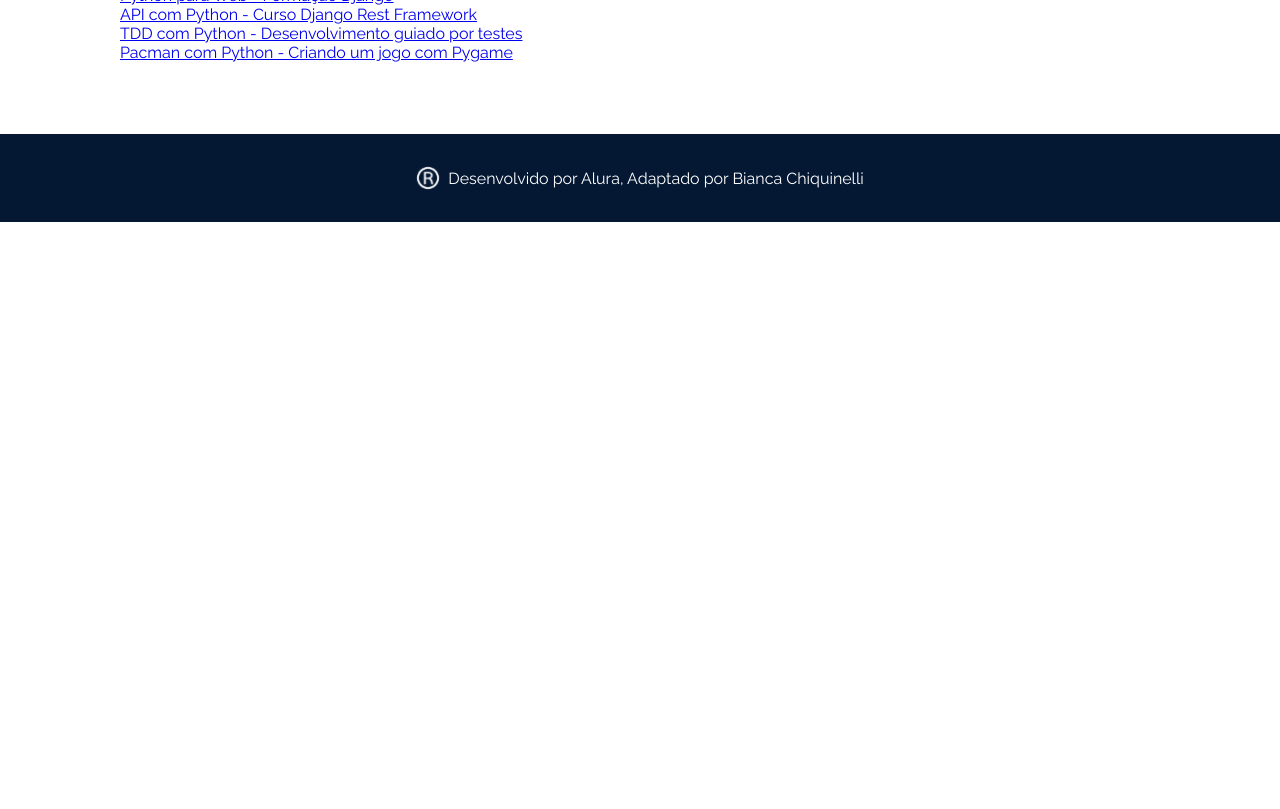
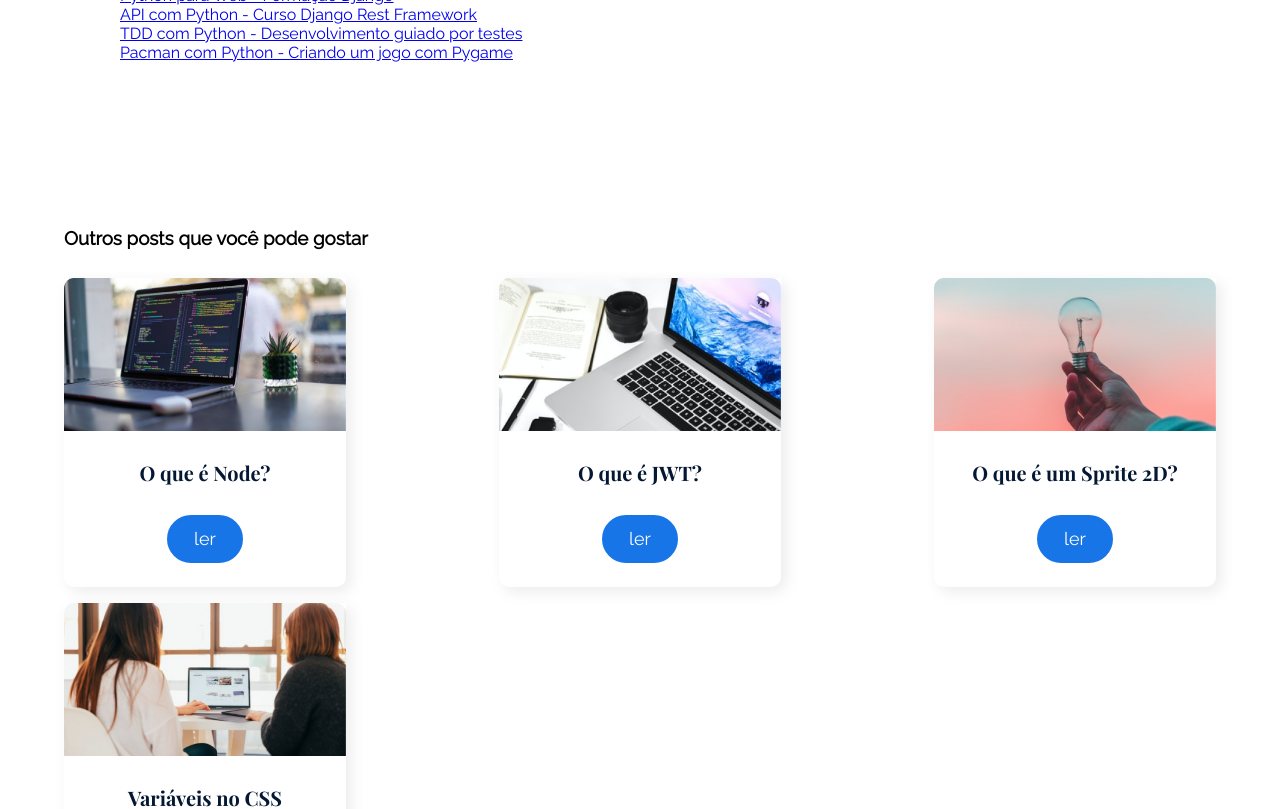
Before and after one commit to chiquinelli-bia/ola-mundo, a React (Vite) app: page /posts/1 in a window 1280 px wide. Shown: the part 2440-3249 px from the top of the page. Before the commit the page ends 2662 px from the top, so only its background shows below. Built offline with nearby package versions, Linux system fonts and the light colour scheme.

Commit message:
feat(Recomendados): cria seção de Recomendados ao final de cada post, e refatora componentes para importar

```diff
--- a/src/App.jsx
+++ b/src/App.jsx
@@ -16,8 +16,8 @@ function App() {
         <Route path="/" element={<PaginaPadrao />}>
           <Route index element={<Inicio />} />
           <Route path="/sobremim" element={<SobreMim />} />
+          <Route path="/posts/:id" element={<Posts />} />
         </Route>
-        <Route path="/posts/:id" element={<Posts />} />
         <Route path="*" element={<NaoEncontrada />} />
       </Routes>
       <Footer />
--- /dev/null
+++ b/src/componentes/Recomendados/index.jsx
@@ -0,0 +1,25 @@
+import styles from "@/componentes/Recomendados/recomendados.module.css";
+import posts from "@/json/posts.json";
+import Post from "@/componentes/Post";
+import { useParams } from "react-router-dom";
+
+export default function Recomendados() {
+  const params = useParams();
+
+  return (
+    <div className={styles.recomendados}>
+      <h3>Outros posts que você pode gostar</h3>
+      <ul className={styles["recomendados-lista"]}>
+        {" "}
+        {posts
+          .filter((post) => post.id !== Number(params.id))
+          .slice(0, 4)
+          .map((post) => (
+            <li key={post.id}>
+              <Post post={post} />
+            </li>
+          ))}
+      </ul>
+    </div>
+  );
+}
--- /dev/null
+++ b/src/componentes/Recomendados/recomendados.module.css
@@ -0,0 +1,14 @@
+.recomendados {
+  padding: 4em;
+}
+.recomendados-lista {
+  display: flex;
+  justify-content: space-between;
+}
+
+@media (max-width: 1300px) {
+  .recomendados-lista {
+    flex-wrap: wrap;
+    gap: 1em;
+  }
+}
--- a/src/paginas/posts/index.jsx
+++ b/src/paginas/posts/index.jsx
@@ -1,11 +1,12 @@
-import { Route, Routes, useParams } from "react-router-dom";
+import { useParams } from "react-router-dom";
 import posts from "@/json/posts.json";
 import PostModelo from "@/componentes/PostModelo";
-import PaginaPadrao from "@/componentes/PaginaPadrao";
 import NaoEncontrada from "@/paginas/naoEncontrada";
 import ReactMarkdown from "react-markdown";
+import Recomendados from "@/componentes/Recomendados";
+// tentar agr q importei posts dos componentes, depois mudar o nome pois está confuso, ver se da certo sem o postEncontrao
 
-export default function Post() {
+export default function Posts() {
   const params = useParams();
   const post = posts.find((post) => {
     return post.id === Number(params.id);
@@ -14,11 +15,7 @@ export default function Post() {
     return <NaoEncontrada />;
   }
   return (
-    <Routes>
-      <Route path="*" element={<PaginaPadrao />}>
-        <Route
-          index
-          element={
+    <>
       <PostModelo
         fotoCapa={`/public/posts/${post.id}/capa.png`}
         titulo={post.titulo}
@@ -27,9 +24,7 @@ export default function Post() {
           <ReactMarkdown>{post.texto}</ReactMarkdown>
         </div>
       </PostModelo>
-          }
-        />
-      </Route>
-    </Routes>
+      <Recomendados />
+    </>
   );
 }
```
Lines whose indentation alone changed are shown as unchanged.
